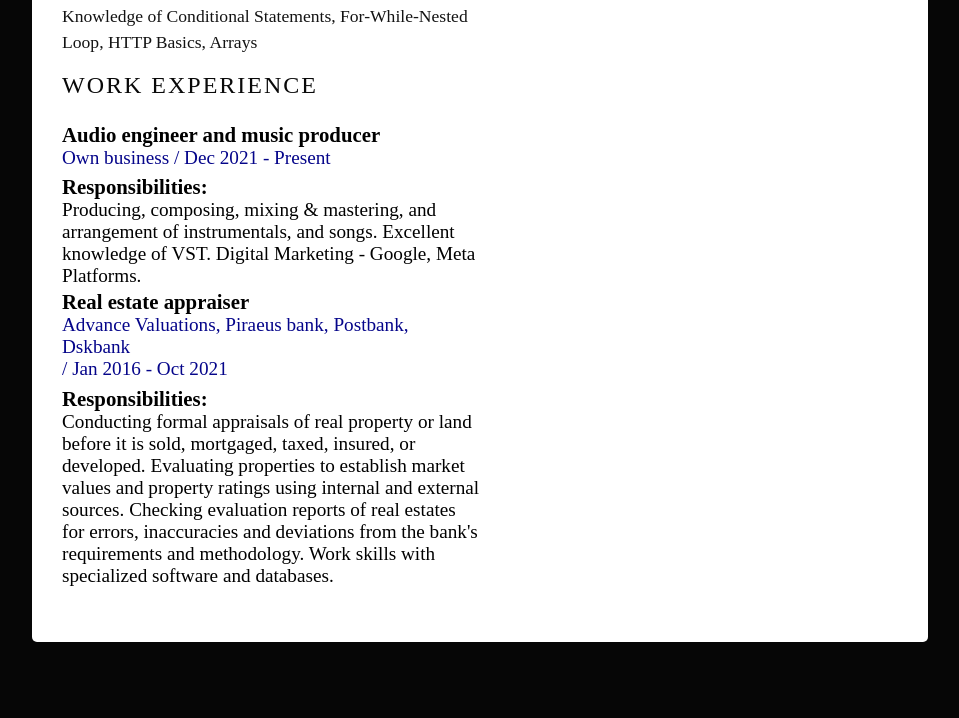
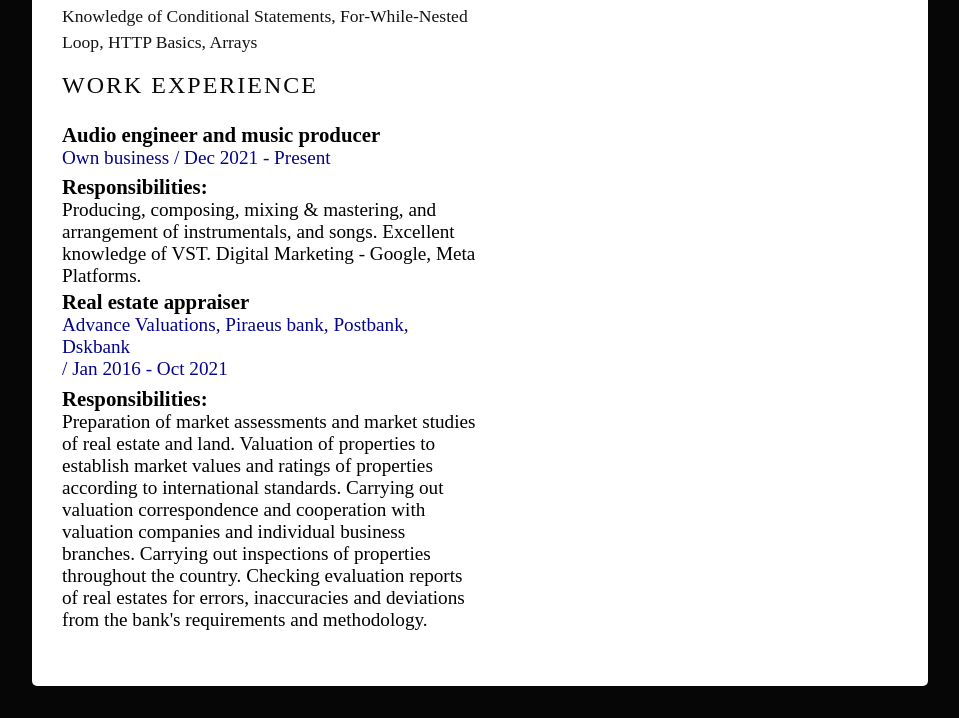
Before and after one commit to Alexander6560/Alexander6560.github.io, a plain HTML site: page index.html in a window 1280 px wide. Shown: the part 948-1666 px from the top of the page, without its empty margins (160-1119 px from the left). Before the commit the page ends 1622 px from the top, so only its background shows below. Drawn offline with Linux system fonts and the light colour scheme; a web font is replaced by a local one.

Commit message:
Update index.html

```diff
--- a/index.html
+++ b/index.html
@@ -76,12 +76,14 @@
 
             <div class="subtitle">
 
-              Conducting formal appraisals of real property or land before it is sold, mortgaged, taxed, insured, or developed. Evaluating properties to establish market
-               values and property ratings using internal and external sources.
+              Preparation of market assessments and market studies of real estate and land. Valuation of properties
+              to establish market values and ratings of properties according to international standards.
+              Carrying out valuation correspondence and cooperation
+              with valuation companies and individual business branches.
+              Carrying out inspections of properties throughout the country.
                Checking evaluation reports of real estates for errors,
                inaccuracies and deviations from the bank's requirements
-               and methodology. Work skills with specialized software
-                and databases.
+               and methodology.
 </div>
 
           <div class="time"></div>
```
